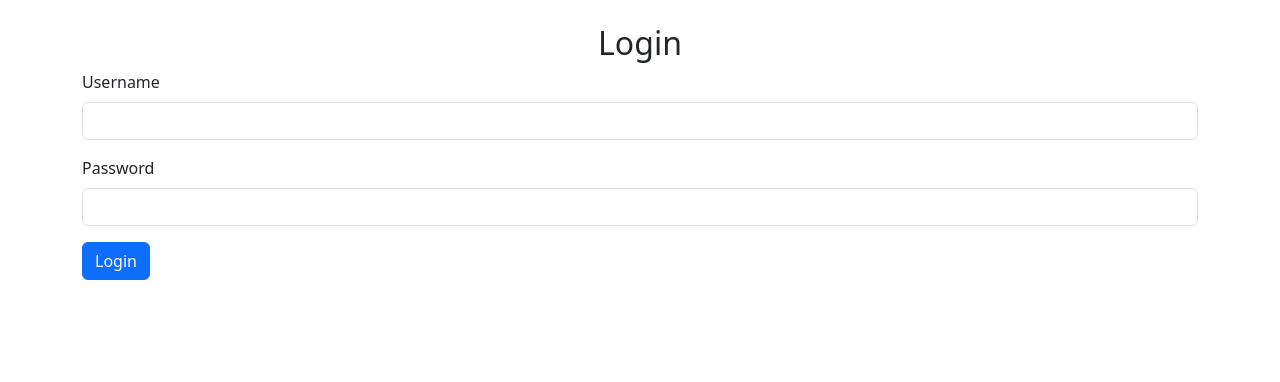
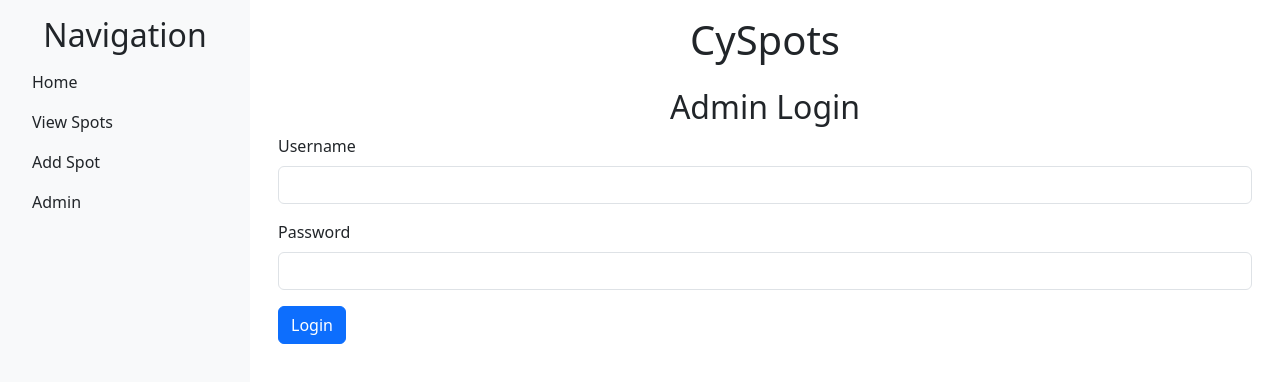
Before and after one commit to yeoldawesome/CySpots, a React (Create React App) app in the folder userend/: page /admin in a window 1280 px wide. Shown: the top 382 px of the page. Built offline with nearby package versions, Linux system fonts and the light colour scheme.

Commit message:
error with login

```diff
--- a/userend/src/Admin.js
+++ b/userend/src/Admin.js
@@ -1,6 +1,8 @@
 import React, { useState, useEffect } from "react";
 import { useNavigate } from "react-router-dom";
 import "bootstrap/dist/css/bootstrap.min.css";
+
+
 
 const Admin = () => {
   const [username, setUsername] = useState("");
--- a/userend/src/App.js
+++ b/userend/src/App.js
@@ -2,24 +2,19 @@ import React, { useState } from "react";
 import { BrowserRouter as Router, Route, Routes } from "react-router-dom";
 import "bootstrap/dist/css/bootstrap.min.css";
 import Sidebar from "./SideBar";
-import AddSpot from "./AddSpots"; // Import AddSpot (renamed)
-import Spots from "./Spots"; // Import Spots instead of Contacts
-import Admin from "./Admin"; // Import Admin component
+import AddSpot from "./AddSpots";  // Import AddSpot (renamed)
+import Spots from "./Spots";  // Import Spots instead of Contacts
+import Admin from "./Admin";  // Import Admin component
 import SpotDetail from "./SpotDetail"; // Import SpotDetail
 
-import Authentication from "./Login";
+function App() {
+  const [spots, setSpots] = useState([]);  // Changed to spots
 
-function App() {
-  const [spots, setSpots] = useState([]); // Changed to spots
-  const [userRole, setUserRole] = useState(null);
   return (
-    <div className="App">
-      {userRole ? (
+
     <Router>
       <div className="d-flex">
-          {<Sidebar userRole={userRole} />}
-
-
+        <Sidebar />
         <div className="flex-grow-1 p-3">
           <h1 className="text-center">CySpots</h1> {/* Changed heading */}
           <Routes>
@@ -29,39 +24,25 @@ function App() {
               element={
                 <div className="text-center">
                   <h2>Welcome to CySpots!</h2>
-                      <p>
-                        Your go-to platform for discovering cool spots around
-                        Iowa State University. Explore, add, and update your
-                        favorite spots!
-                      </p>
+                  <p>Your go-to platform for discovering cool spots around Iowa State University. Explore, add, and update your favorite spots!</p>
                 </div>
               }
             />
             {/* Spots Page */}
             <Route
-                  path="/spots" // Updated path to /spots
+              path="/spots"  // Updated path to /spots
               element={<Spots spots={spots} setSpots={setSpots} />} // Pass spots to the Spots component
             />
             <Route
-                  path="/add-spot" // Updated route path to /add-spot
-                  element={<AddSpot />} // Use AddSpot for adding spots
+              path="/add-spot"  // Updated route path to /add-spot
+              element={<AddSpot />}  // Use AddSpot for adding spots
             />
-                <Route path="/spot/:id" element={<SpotDetail />} />{" "}
-                {/* Route for individual spot */}
-                {userRole === "admin" && (
-                  <>
-                    <Route path="/admin" element={<Admin />} />{" "}
-                    {/* New route for Admin */}
-                  </>
-                )}
+            <Route path="/admin" element={<Admin />} /> {/* New route for Admin */}
+            <Route path="/spot/:id" element={<SpotDetail />} /> {/* Route for individual spot */}
           </Routes>
         </div>
       </div>
     </Router>
-      ) : (
-        <Authentication setUserRole={setUserRole} />
-      )}
-    </div>
   );
 }
 
--- a/userend/src/Login.js
+++ b/userend/src/Login.js
@@ -60,3 +60,106 @@ const Authentication = ({ setUserRole }) => {
   );
 };
 export default Authentication;
+
+return (
+  <div className="container mt-4">
+    <h2 className="text-center">Login</h2>
+    <form onSubmit={handleLogin}>
+      <div className="mb-3">
+        <label className="form-label">Username</label>
+        <input
+          type="text"
+          className="form-control"
+          value={username}
+          onChange={(e) => setUsername(e.target.value)}
+          required
+        />
+      </div>
+      <div className="mb-3">
+        <label className="form-label">Password</label>
+        <input
+          type="password"
+          className="form-control"
+          value={password}
+          onChange={(e) => setPassword(e.target.value)}
+          required
+        />
+      </div>
+      {error && <p className="text-danger">{error}</p>}
+      <button type="submit" className="btn btn-primary">
+        Login
+      </button>
+    </form>
+  </div>
+);
+};
+export default Authentication;
+
+// import React, { useState } from "react";
+// import { BrowserRouter as Router, Route, Routes } from "react-router-dom";
+// import "bootstrap/dist/css/bootstrap.min.css";
+// import Sidebar from "./SideBar";
+// import AddSpot from "./AddSpots"; // Import AddSpot (renamed)
+// import Spots from "./Spots"; // Import Spots instead of Contacts
+// import Admin from "./Admin"; // Import Admin component
+// import SpotDetail from "./SpotDetail"; // Import SpotDetail
+
+// import Authentication from "./Login";
+
+// function App() {
+// const [spots, setSpots] = useState([]); // Changed to spots
+// const [userRole, setUserRole] = useState(null);
+// return (
+//   <div className="App">
+//     {userRole ? (
+//       <Router>
+//         <div className="d-flex">
+//         {<Sidebar userRole={userRole} />}
+
+
+//           <div className="flex-grow-1 p-3">
+//             <h1 className="text-center">CySpots</h1> {/* Changed heading */}
+//             <Routes>
+//               {/* Home Page */}
+//               <Route
+//                 path="/"
+//                 element={
+//                   <div className="text-center">
+//                     <h2>Welcome to CySpots!</h2>
+//                     <p>
+//                       Your go-to platform for discovering cool spots around
+//                       Iowa State University. Explore, add, and update your
+//                       favorite spots!
+//                     </p>
+//                   </div>
+//                 }
+//               />
+//               {/* Spots Page */}
+//               <Route
+//                 path="/spots" // Updated path to /spots
+//                 element={<Spots spots={spots} setSpots={setSpots} />} // Pass spots to the Spots component
+//               />
+//               <Route
+//                 path="/add-spot" // Updated route path to /add-spot
+//                 element={<AddSpot />} // Use AddSpot for adding spots
+//               />
+//               <Route path="/spot/:id" element={<SpotDetail />} />{" "}
+//               {/* Route for individual spot */}
+//               {userRole === "admin" && (
+//                 <>
+//                   <Route path="/admin" element={<Admin />} />{" "}
+//                   {/* New route for Admin */}
+//                 </>
+//               )}
+//             </Routes>
+//           </div>
+//         </div>
+//       </Router>
+//     ) : (
+//       <Authentication setUserRole={setUserRole} />
+//     )}
+//   </div>
+// );
+// }
+
+// export default App;
--- a/userend/src/SideBar.js
+++ b/userend/src/SideBar.js
@@ -1,6 +1,7 @@
 import React from "react";
 import { Link } from "react-router-dom";
-const Sidebar = ({ userRole }) => {
+
+const Sidebar = () => {
   return (
     <div
       className="d-flex flex-column vh-100 p-3 bg-light"
@@ -23,18 +24,55 @@ const Sidebar = ({ userRole }) => {
             Add Spot
           </Link>
         </li>
-        {userRole === "admin" && (
-          <>
-          <li className="nav-item">
+        <li className="nav-item">
           <Link to="/admin" className="nav-link text-dark"> {/* New link to Admin */}
             Admin
           </Link>
         </li>
-          </>
-        )}
       </ul>
     </div>
   );
 };
+export default Sidebar;
 
-export default Sidebar;
+// export default Sidebar;
+// import React from "react";
+// import { Link } from "react-router-dom";
+// const Sidebar = ({ userRole }) => {
+//   return (
+//     <div
+//       className="d-flex flex-column vh-100 p-3 bg-light"
+//       style={{ width: "250px" }}
+//     >
+//       <h2 className="text-center">Navigation</h2>
+//       <ul className="nav flex-column">
+//         <li className="nav-item">
+//           <Link to="/" className="nav-link text-dark">
+//             Home
+//           </Link>
+//         </li>
+//         <li className="nav-item">
+//           <Link to="/spots" className="nav-link text-dark">
+//             View Spots
+//           </Link>
+//         </li>
+//         <li className="nav-item">
+//           <Link to="/add-spot" className="nav-link text-dark">
+//             Add Spot
+//           </Link>
+//         </li>
+//         {userRole === "admin" && (
+//           <>
+//           <li className="nav-item">
+//           <Link to="/admin" className="nav-link text-dark"> {/* New link to Admin */}
+//             Admin
+//           </Link>
+//         </li>
+//           </>
+//         )}
+//       </ul>
+//     </div>
+//   );
+// };
+
+// export default Sidebar;
```
Lines whose indentation alone changed are shown as unchanged.
